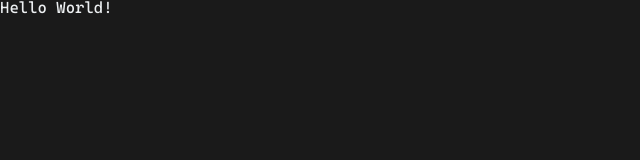
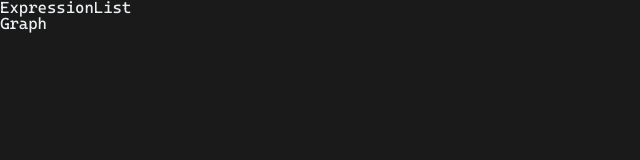
Before and after one commit to Toddez/graphing-calculator, a React (Create React App) app: page / in a window 1280 px wide. Shown: the top 160 px of the page, without its empty margins (0-640 px from the left). Built offline with nearby package versions, Linux system fonts and the light colour scheme.

Commit message:
Added ExpressionList and Graph components

```diff
--- a/src/App.tsx
+++ b/src/App.tsx
@@ -1,10 +1,13 @@
 import React from 'react';
+import { ExpressionList } from './components/ExpressionList';
+import { Graph } from './components/Graph';
 
 const App: React.FC = () => {
     return (
-        <React.Fragment>
-            Hello World!
-        </React.Fragment>
+        <div className='app'>
+            <ExpressionList />
+            <Graph />
+        </div>
     );
 };
 
--- /dev/null
+++ b/src/components/ExpressionList.tsx
@@ -0,0 +1,7 @@
+import React from 'react';
+
+export const ExpressionList: React.FunctionComponent = () => {
+    return (
+        <div className='expression-list-container'>ExpressionList</div>
+    );
+};
--- /dev/null
+++ b/src/components/Graph.tsx
@@ -0,0 +1,7 @@
+import React from 'react';
+
+export const Graph: React.FunctionComponent = () => {
+    return (
+        <div className='graph-container'>Graph</div>
+    );
+};
```
